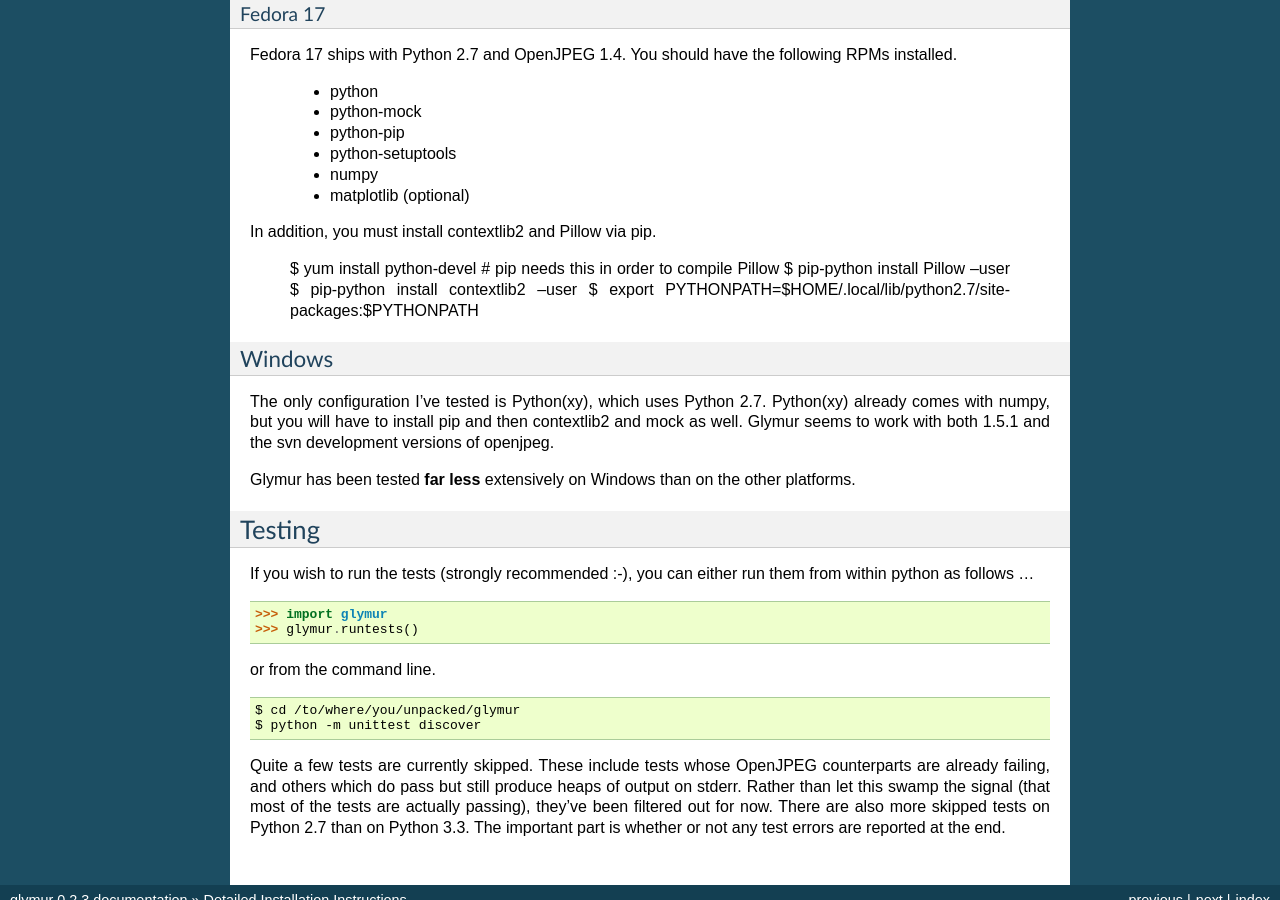
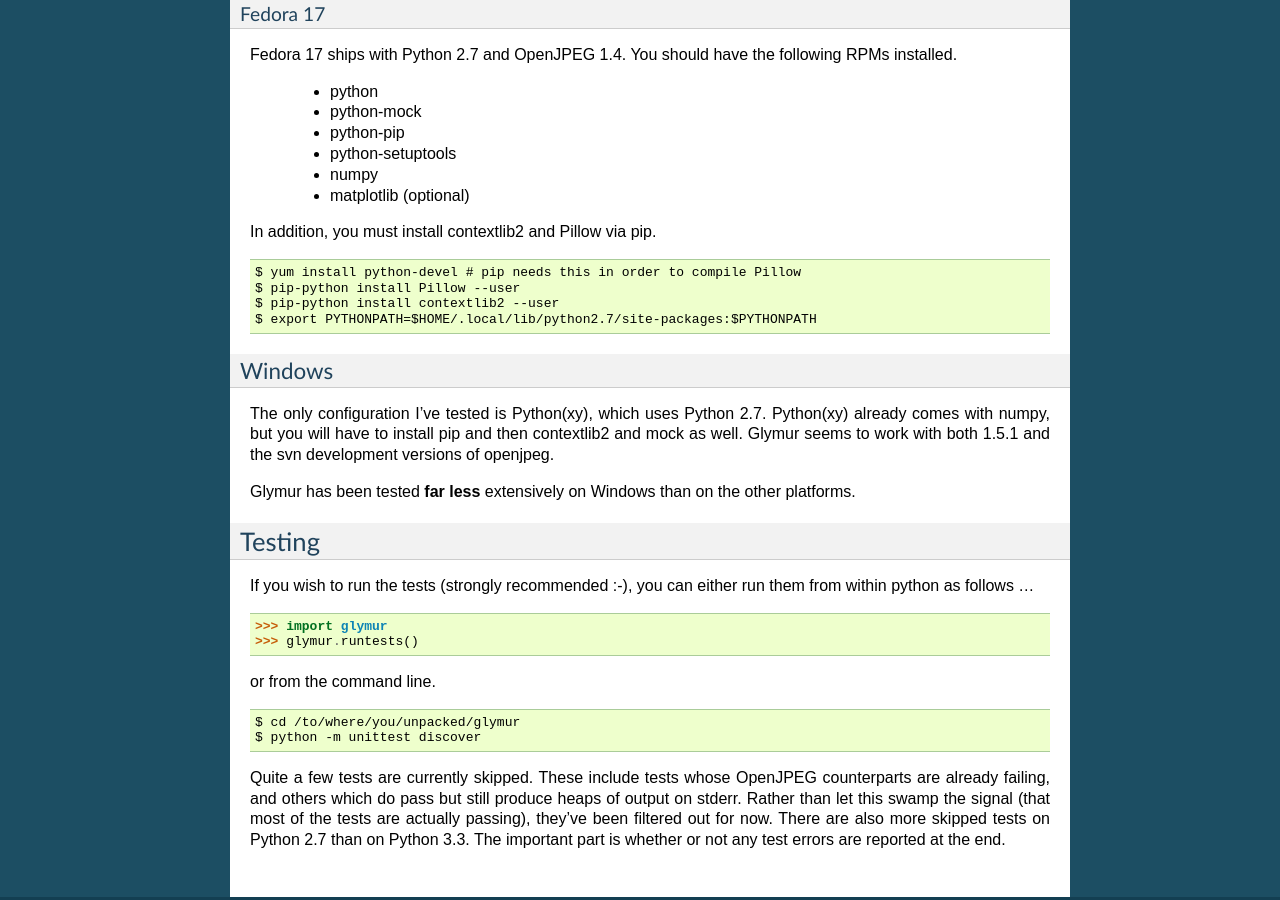
Before and after one commit to quintusdias/glymur, a Sphinx documentation site: the page built from docs/source/detailed_installation.rst, in a window 1280 px wide and 900 px high, scrolled down 1837 px. Built offline with Sphinx 7.4.7, drawn with Linux system fonts in a browser that asks for light colours.

Commit message:
Minor doc bugs fixed, closes #79.

```diff
--- a/docs/source/detailed_installation.rst
+++ b/docs/source/detailed_installation.rst
@@ -115,7 +115,7 @@
       * numpy
       * matplotlib (optional)
 
-In addition, you must install contextlib2 and Pillow via pip.
+In addition, you must install contextlib2 and Pillow via pip. ::
 
     $ yum install python-devel # pip needs this in order to compile Pillow
     $ pip-python install Pillow --user
```
Also changed, not shown: README.md (+3 -3 lines).
